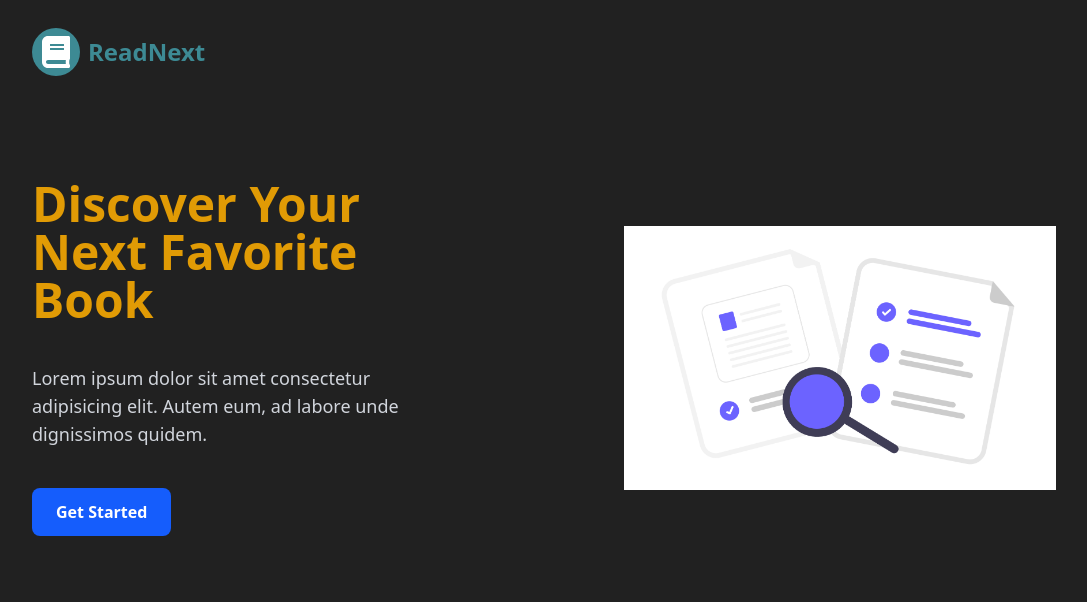
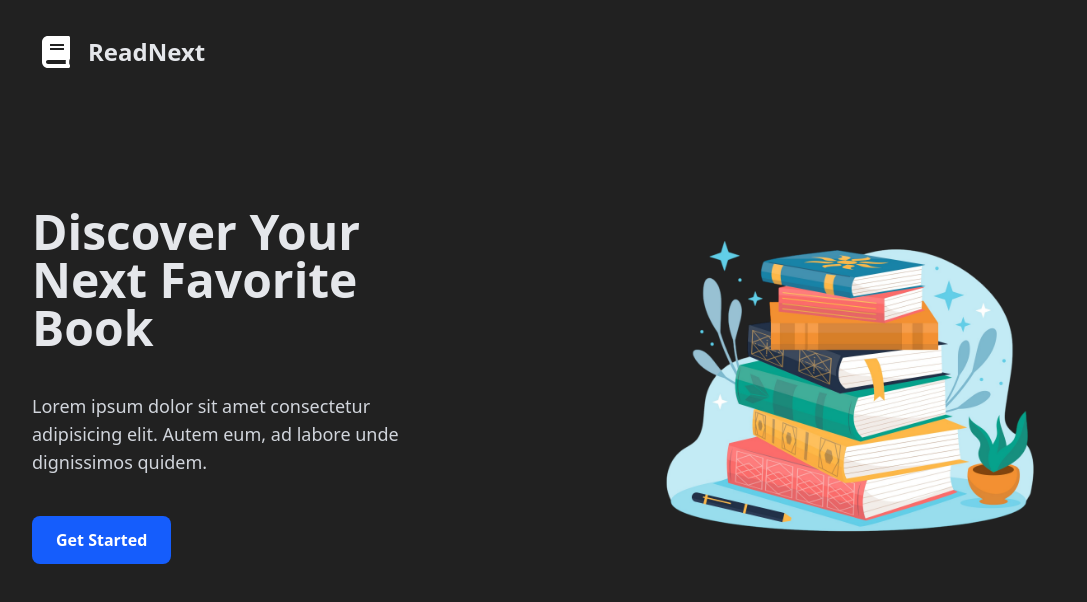
Before and after one commit to berkcantelseren/read-next, a Next.js app: page / in a window 1280 px wide. Shown: the top 602 px of the page, without its empty margins (96-1183 px from the left). Built offline with nearby package versions, Linux system fonts and the light colour scheme.

Commit message:
added books image and fixed hero section and metadata

```diff
--- a/app/components/Home/Hero/Hero.tsx
+++ b/app/components/Home/Hero/Hero.tsx
@@ -3,10 +3,10 @@ import Image from "next/image";
 export default function Hero() {
   return (
     <section className="pt-[12vh] pb-24">
-      <div className="container w-[90%] xl:w-[80%] mx-auto grid grid-cols-1 md:grid-cols-2 items-center gap-40">
+      <div className="container w-[90%] xl:w-[80%] mx-auto grid grid-cols-1 md:grid-cols-2 items-center gap-50">
         {/* Left Section */}
         <div>
-          <h1 className="text-5xl font-bold text-[#E19B05]">
+          <h1 className="text-5xl font-bold text-gray-200">
             Discover Your Next Favorite Book
           </h1>
           <p className="mt-10 text-lg text-gray-300">
@@ -21,10 +21,10 @@ export default function Hero() {
         {/* Right Section */}
         <div className="flex justify-center">
           <Image
-            src="/images/file_search.png"
+            src="/images/books.png"
             alt="test"
-            height={900}
-            width={900}
+            height={1000}
+            width={1000}
           />
         </div>
       </div>
--- a/app/components/Home/Navbar/Navbar.tsx
+++ b/app/components/Home/Navbar/Navbar.tsx
@@ -6,10 +6,10 @@ export default function Navbar() {
       <div className="flex items-center h-full justify-between w-[90%] xl:w-[80%] mx-auto">
         {/* {ReadNext Logo} */}
         <div className="flex items-center space-x-2">
-          <div className="w-12 h-12 bg-[#3D8A94] rounded-full flex items-center justify-center">
+          <div className="w-12 h-12 rounded-full flex items-center justify-center">
             <FaBook className="w-8 h-8 text-white" />
           </div>
-          <h1 className="text-xl hidden sm:block md:text-2xl text-[#3D8A94] font-bold">
+          <h1 className="text-xl hidden sm:block md:text-2xl text-gray-200 font-bold">
             ReadNext
           </h1>
         </div>
--- a/app/layout.tsx
+++ b/app/layout.tsx
@@ -14,8 +14,8 @@ const geistMono = Geist_Mono({
 });
 
 export const metadata: Metadata = {
-  title: "Create Next App",
-  description: "Generated by create next app",
+  title: "ReadNext",
+  description: "ReadNext Find Your Next Book",
 };
 
 export default function RootLayout({
```
Also changed, not shown: public/images/books.png (added), public/images/file_search.png (deleted).
